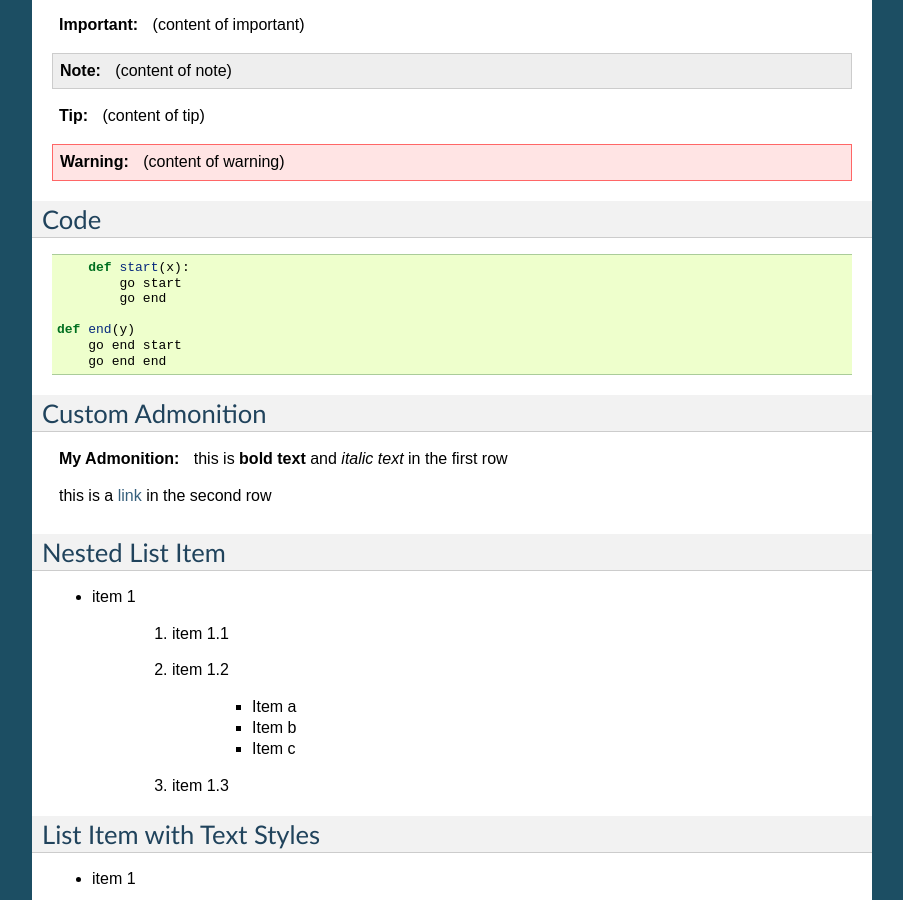
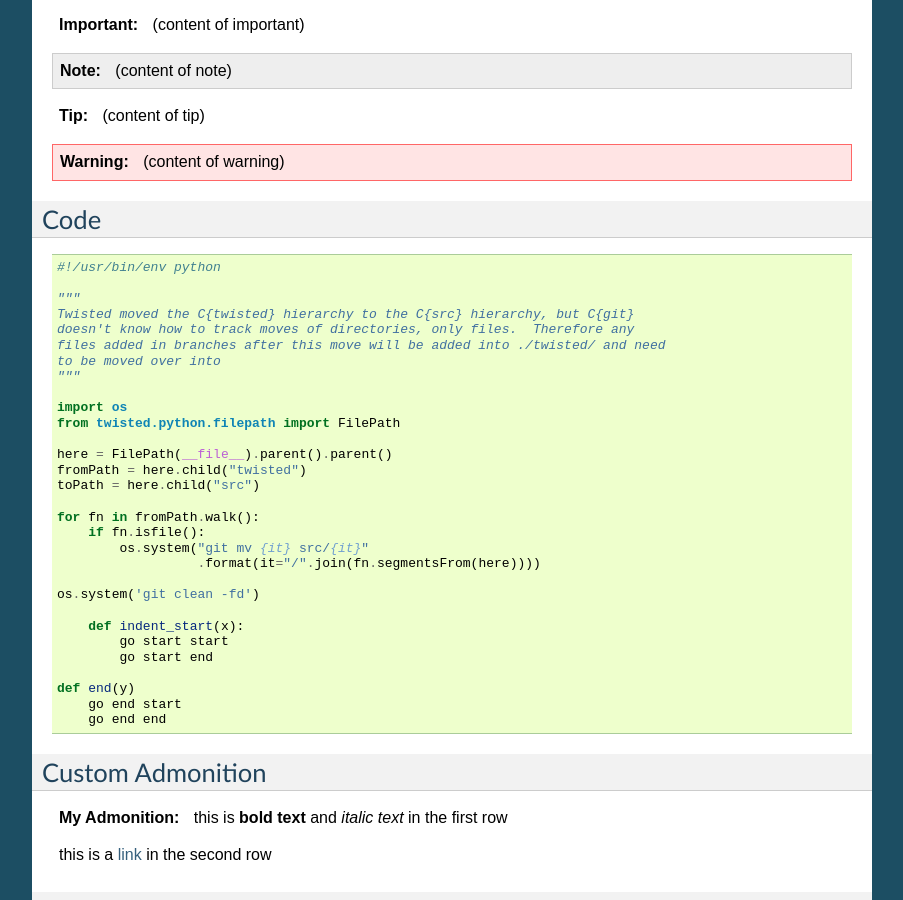
Before and after one commit to iapyeh/GGeditor, a Sphinx documentation site: the page built from docs/Examples.rst, in a window 1280 px wide and 900 px high, scrolled down 4626 px. Shown: the whole window, without its empty margins (198-1101 px from the left). Built offline with Sphinx 7.4.7, drawn with Linux system fonts in a browser that asks for light colours; pages that are not in the unit, such as notebooks, are missing from menus.

Commit message:
Google Docs reST Editor@2016-12-5 17:1:31

```diff
--- a/docs/Examples.rst
+++ b/docs/Examples.rst
@@ -229,9 +229,32 @@ Code
 
 .. Code::
 
-        def start(x):
-            go start
-            go end
+    #!/usr/bin/env python
+
+    """
+    Twisted moved the C{twisted} hierarchy to the C{src} hierarchy, but C{git}
+    doesn't know how to track moves of directories, only files.  Therefore any
+    files added in branches after this move will be added into ./twisted/ and need
+    to be moved over into
+    """
+
+    import os
+    from twisted.python.filepath import FilePath
+
+    here = FilePath(__file__).parent().parent()
+    fromPath = here.child("twisted")
+    toPath = here.child("src")
+
+    for fn in fromPath.walk():
+        if fn.isfile():
+            os.system("git mv {it} src/{it}"
+                      .format(it="/".join(fn.segmentsFrom(here))))
+
+    os.system('git clean -fd')
+
+        def indent_start(x):
+            go start start
+            go start end
 
     def end(y)
         go end start
```
